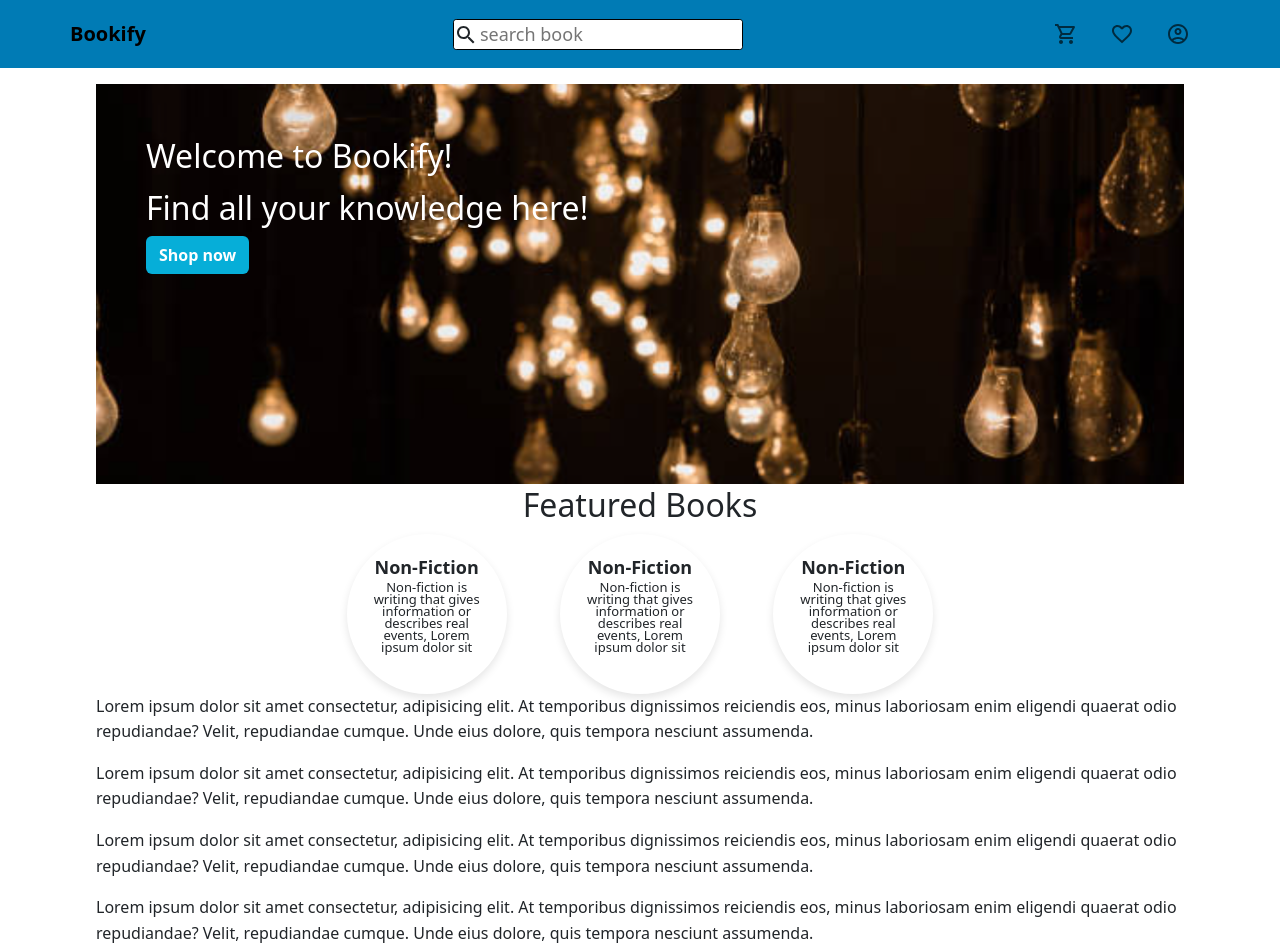
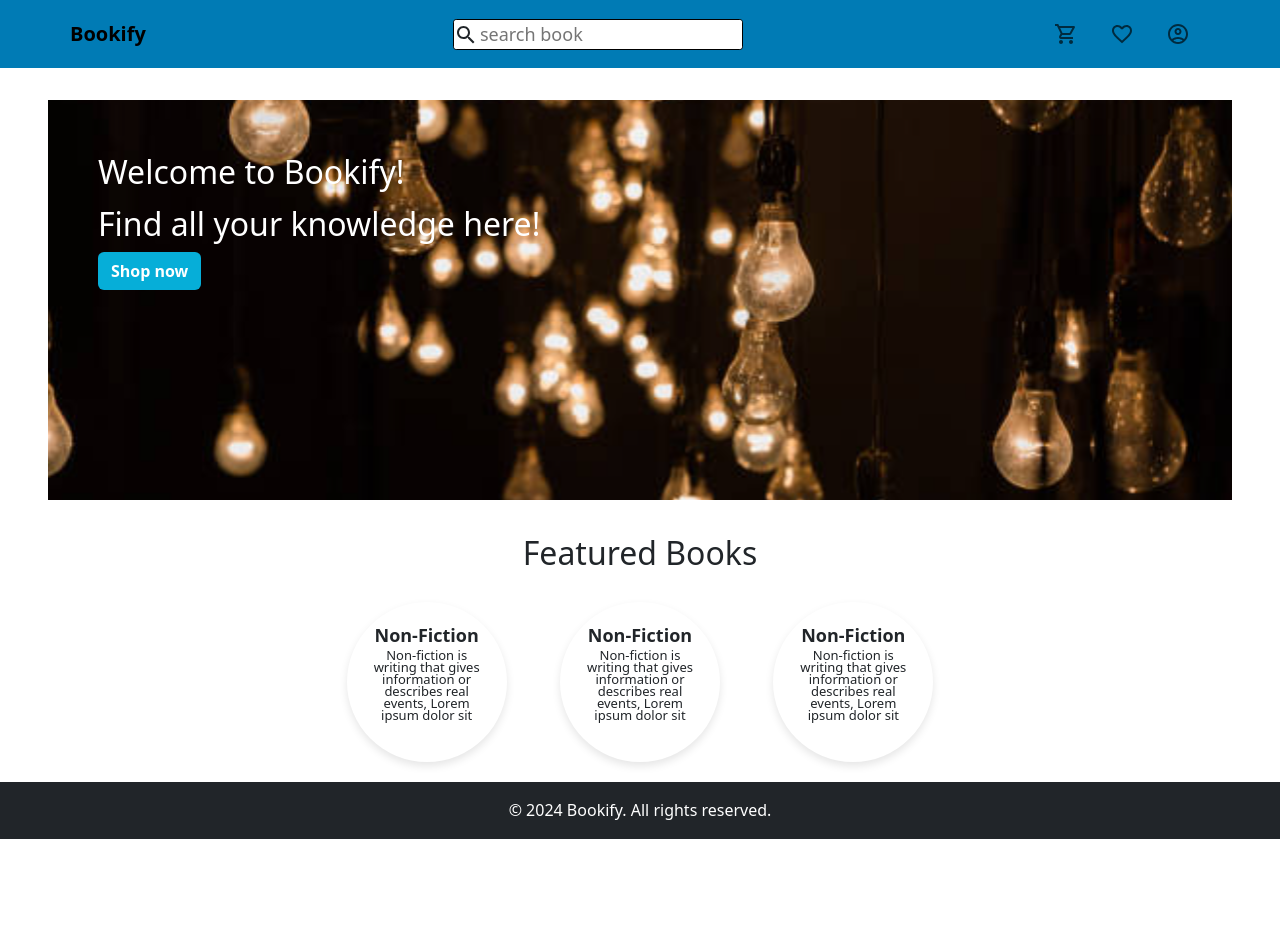
Before and after one commit to mayank12112000/Book-Store, a React (Vite) app in the folder book store/: page / in a window 1280 px wide. Shown: the top 952 px of the page. After the commit the page ends 839 px from the top, so only its background shows below. Built offline with nearby package versions, Linux system fonts and the light colour scheme.

Commit message:
small fixes

```diff
--- a/book store/src/App.css
+++ b/book store/src/App.css
@@ -4,10 +4,6 @@
 .wrapper{
   display: flex;
   flex-direction: column;
-}
-
-.main{
-  padding-bottom: var(--footer-height) ;
 }
 
 /* Set the base font size for the root element */
--- a/book store/src/App.jsx
+++ b/book store/src/App.jsx
@@ -28,7 +28,6 @@ function App() {
             <Route path="/checkout" element={<CheckoutPage/>}/>
           </Routes>
       </main>
-          <Footer />
       </div>
     </Router>
   );
--- a/book store/src/pages/HomePage.jsx
+++ b/book store/src/pages/HomePage.jsx
@@ -5,6 +5,7 @@ import categoriesApi from '../features/categories/categoriesApi';
 import { useDispatch, useSelector } from 'react-redux';
 import { fetchCategoriesAsync } from '../features/categories/categorySlice';
 import Spinner from '../components/Spinner';
+import Footer from '../components/Footer';
 const HomePage = () => {
   const {categories,error,status} = useSelector((state)=>state.categories)
   const dispatch = useDispatch()
@@ -38,11 +39,8 @@ const HomePage = () => {
       }
       </div>
       </div>
-      <p>Lorem ipsum dolor sit amet consectetur, adipisicing elit. At temporibus dignissimos reiciendis eos, minus laboriosam enim eligendi quaerat odio repudiandae? Velit, repudiandae cumque. Unde eius dolore, quis tempora nesciunt assumenda.</p>
-      <p>Lorem ipsum dolor sit amet consectetur, adipisicing elit. At temporibus dignissimos reiciendis eos, minus laboriosam enim eligendi quaerat odio repudiandae? Velit, repudiandae cumque. Unde eius dolore, quis tempora nesciunt assumenda.</p>
-      <p>Lorem ipsum dolor sit amet consectetur, adipisicing elit. At temporibus dignissimos reiciendis eos, minus laboriosam enim eligendi quaerat odio repudiandae? Velit, repudiandae cumque. Unde eius dolore, quis tempora nesciunt assumenda.</p>
-      <p>Lorem ipsum dolor sit amet consectetur, adipisicing elit. At temporibus dignissimos reiciendis eos, minus laboriosam enim eligendi quaerat odio repudiandae? Velit, repudiandae cumque. Unde eius dolore, quis tempora nesciunt assumenda.</p>
-    </div>
+      <Footer/>
+      </div>
   );
 };
 
--- a/book store/src/pages/homePage.css
+++ b/book store/src/pages/homePage.css
@@ -1,6 +1,8 @@
-
+.image-box{
+    padding: 2rem 3rem;
+}
 .homepage{
-    padding: 1rem 6rem;
+    /* padding: 1rem 6rem; */
     .featured-heading{
         text-align: center;
     }
@@ -33,5 +35,5 @@
 .category-box{
     display: flex;
     justify-content: center;
-
+    padding: 20px 0;
 }
--- a/book store/src/utils/fakeFetch.js
+++ b/book store/src/utils/fakeFetch.js
@@ -7,7 +7,7 @@ const fakeFetch=(data)=>{
         setTimeout(() => {
             if(shouldFail){
                 // reject("failed to fetch data") if we will reject api response will be fulfilled
-                throw new Error("failed to fetch data") // simulate reject error
+                throw new Error("failed to fetch data, internal server error") // simulate reject error
             }else{
                 resolve(data) // simulate response
             }
```
